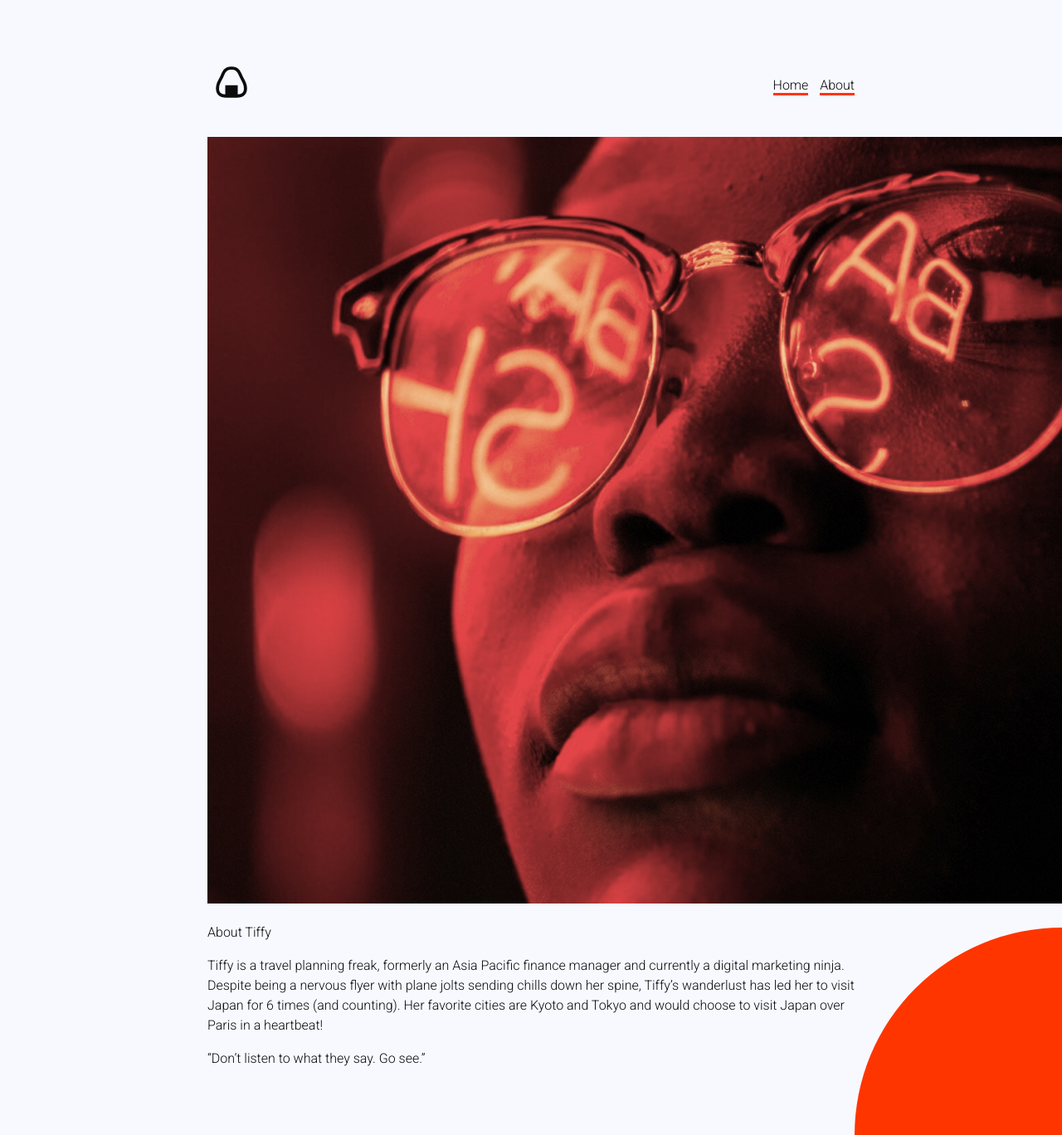
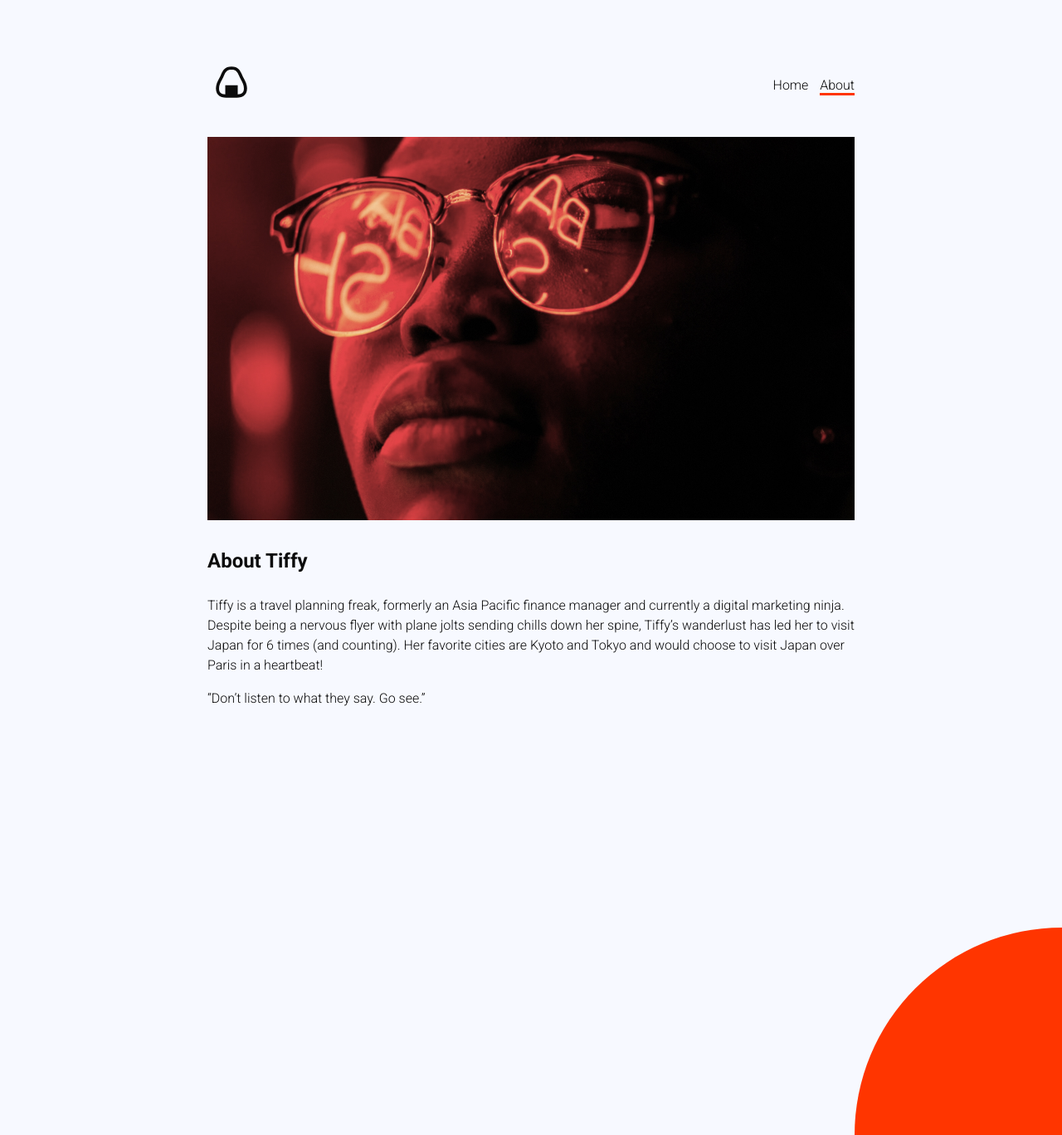
Before and after one commit to jamesantonywood/anightinjapan, a Jekyll site: the page built from about.markdown, in a window 1280 px wide and 1368 px high. Shown: the whole window at 83% size. Built offline with Jekyll 4.4.1, drawn with Linux system fonts in a browser that asks for light colours.

Commit message:
Fixed navigation and images.

```diff
--- a/_includes/header.html
+++ b/_includes/header.html
@@ -3,7 +3,7 @@
         <img src="/assets/img/logo.svg" alt="A Night in Japan">
     </a>
     <nav>
-        <a href="/">Home</a>
-        <a href="/about">About</a>
+        <a href="/" {% if page.url == "/" %} class="selected" {% endif %}>Home</a>
+        <a href="/about" {% if page.url == "/about/" %} class="selected" {% endif %}>About</a>
     </nav>
 </header>
--- a/about.markdown
+++ b/about.markdown
@@ -6,7 +6,7 @@
 
 ![about.jpg](/uploads/about.jpg)
 
-About Tiffy
+### About Tiffy
 
 Tiffy is a travel planning freak, formerly an Asia Pacific finance manager and currently a digital marketing ninja. Despite being a nervous flyer with plane jolts sending chills down her spine, Tiffy’s wanderlust has led her to visit Japan for 6 times (and counting). Her favorite cities are Kyoto and Tokyo and would choose to visit Japan over Paris in a heartbeat!
 
--- a/assets/css/app.scss
+++ b/assets/css/app.scss
@@ -48,7 +48,16 @@
     margin: 40px 0 0 0;
 }
 
-nav a, p a {
+nav a {
+    color: $black;
+    text-decoration: none;
+}
+
+img {
+    max-width: 780px;
+}
+
+nav a.selected, p a {
     color: $black;
     text-decoration: none;
     border-bottom: 3px solid $red;
```
